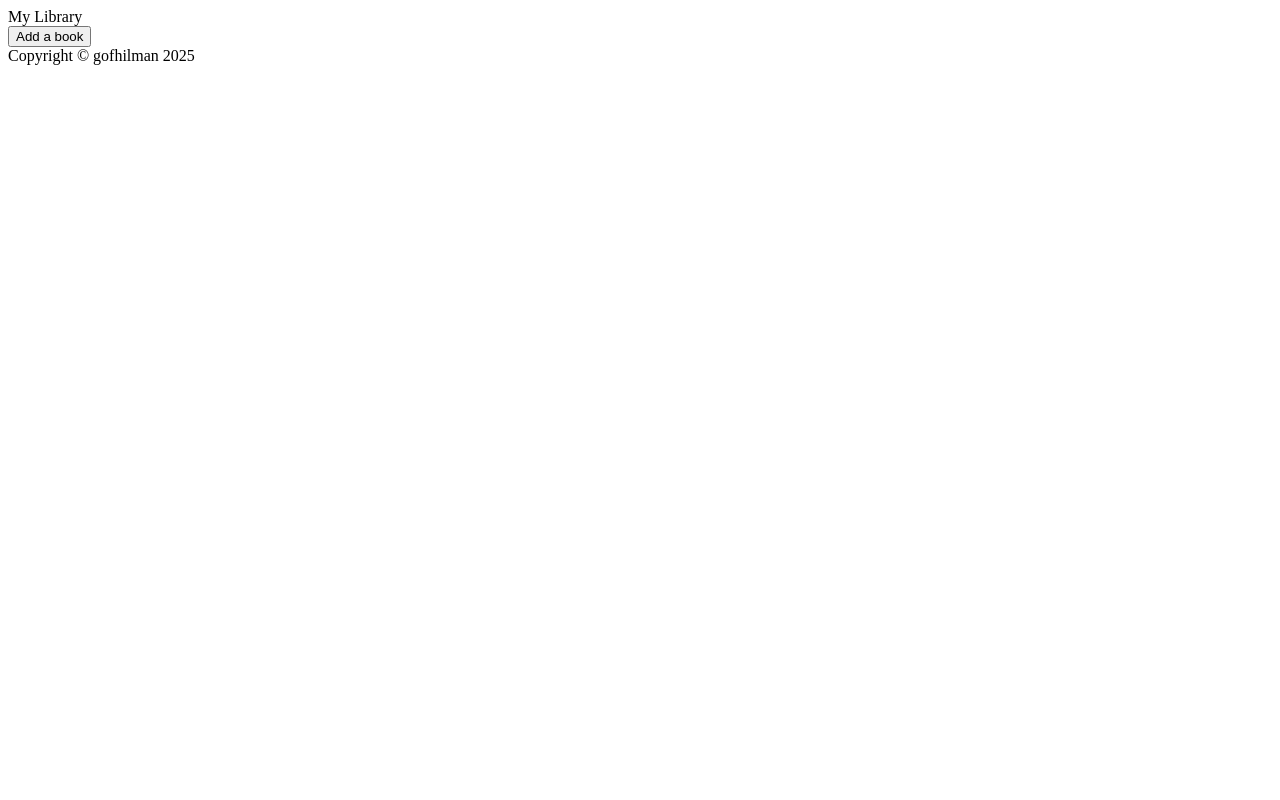
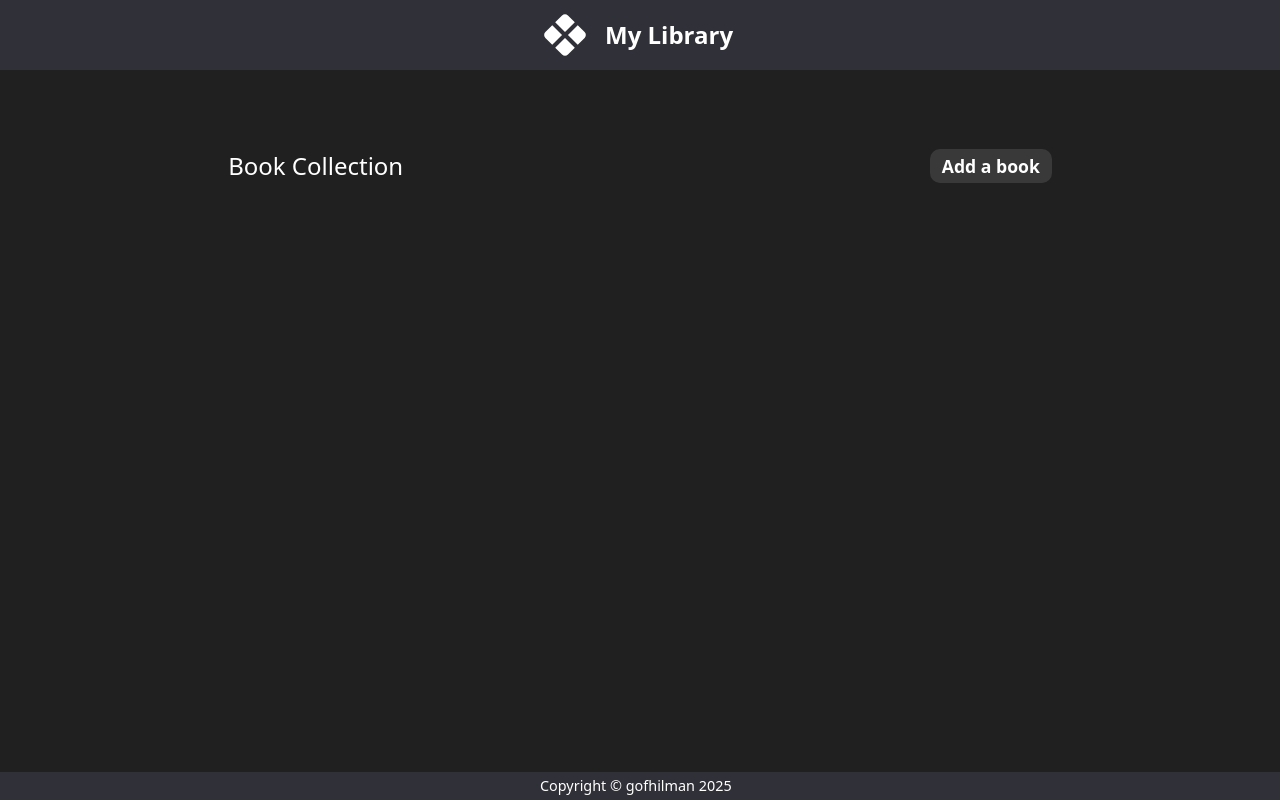
Before and after one commit to gofhilman/odin-library, a website: page index.html in a window 1280 px wide. Drawn offline with nearby package versions, Linux system fonts and the light colour scheme.

Commit message:
Style the page except for the dialog

```diff
--- a/index.html
+++ b/index.html
@@ -8,7 +8,10 @@
     <script src="script.js" defer></script>
 </head>
 <body>
-    <header>My Library</header>
+    <header>
+        <img src="icons/rhombus-split.svg" alt="Logo">
+        <h1>My Library</h1>
+    </header>
     <main>
         <dialog>
             <form action="">
@@ -37,7 +40,10 @@
                 </div>
             </form>
         </dialog>
-        <button id="add-book">Add a book</button>
+        <div class="table-heading">
+            <h2>Book Collection</h2>
+            <button id="add-book">Add a book</button>
+        </div>
         <table>
             <thead></thead>
             <tbody></tbody>
--- /dev/null
+++ b/package.json
@@ -0,0 +1,5 @@
+{
+  "dependencies": {
+    "modern-normalize": "^3.0.1"
+  }
+}
--- a/script.js
+++ b/script.js
@@ -12,7 +12,7 @@ function addBookToLibrary(book) {
 function createTableHeader() {
     if (myLibrary.length == 1) {
         const headerRow = document.createElement("tr");
-        const columnHeaders = ["Title", "Author", "Number of Pages", "Read", "Action"];
+        const columnHeaders = ["Title", "Author", "Pages", "Read", "Action"];
         columnHeaders.forEach(columnHeader => {
             const header = document.createElement("th");
             header.textContent = columnHeader;
--- a/styles.css
+++ b/styles.css
@@ -0,0 +1,138 @@
+@import 'node_modules/modern-normalize/modern-normalize.css';
+
+:root {
+    line-height: 1.5;
+
+}
+
+h1, h2, h3, h4, h5, figure, p, ol, ul {
+    margin: 0;
+}
+
+ol[role="list"], ul[role="list"] {
+    list-style: none;
+    padding-inline: 0;
+}
+
+h1, h2, h3, h4, h5 {
+    font-size: inherit;
+    font-weight: inherit;
+}
+
+img {
+    display: block;
+    max-inline-size: 100%;
+    width: 50px;
+    filter: invert(100%) brightness(1000%);
+}
+
+body {
+    font-family: system-ui, -apple-system, BlinkMacSystemFont,
+        'Segoe UI', Roboto, Oxygen, Ubuntu, Cantarell, 'Open Sans',
+        'Helvetica Neue', sans-serif;
+    height: 100vh;
+    display: flex;
+    flex-direction: column;
+    justify-content: space-between;
+    align-items: center;
+    color: white;
+    background-color: rgba(0, 0, 0, 0.874);
+}
+
+header {
+    background-color: rgba(59, 59, 72, 0.619);
+    width: 100%;
+    display: flex;
+    gap: 15px;
+    padding: 10px max(2rem, 50vw - 200px / 2);
+}
+
+h1 {
+    line-height: 50px;
+    font-size: 1.5rem;
+    font-weight: 600;
+}
+
+main {
+    width: clamp(60ch, 75%, 90ch);
+}
+
+.table-heading {
+    display: flex;
+    justify-content: space-between;
+    align-items: center;
+    margin-top: -35vh;
+}
+
+h2 {
+    line-height: 50px;
+    font-size: 1.5rem;
+    font-weight: 500;
+}
+
+#add-book {
+    padding: 7px 12px;
+    color: white;
+    background-color: rgba(98, 97, 97, 0.395);
+    border: none;
+    border-radius: 10px;
+    font-size: 1.1rem;
+    font-weight: 600;
+    cursor: pointer;
+}
+
+table {
+    width: 100%;
+    border-spacing: 2px;
+    font-size: 1.1rem;
+}
+
+th, td {
+    border-radius: 3px;
+    padding: 0.3rem;
+}
+
+thead {
+    background-color: rgba(98, 97, 97, 0.395);
+}
+
+th:nth-child(1), th:nth-child(2) {
+    width: 35%;
+}
+
+th:nth-child(3), th:nth-child(4), th:nth-child(5) {
+    width: 10%;
+}
+
+tbody {
+    background-color: rgba(126, 121, 121, 0.489);
+}
+
+td:nth-child(3) {
+    text-align: right;
+}
+
+td:nth-child(4), td:nth-child(5) {
+    text-align: center;
+}
+
+td:nth-child(5) {
+    padding: 0;
+}
+
+td > button {
+    width: 90%;
+    padding: 3px 5px;
+    border: none;
+    border-radius: 3px;
+    font-size: 1rem;
+    font-weight: 500;
+    cursor: pointer;
+}
+
+footer {
+    background-color: rgba(59, 59, 72, 0.619);
+    width: 100%;
+    padding: 3px max(2rem, 50vw - 200px / 2);
+    font-size: 0.9rem;
+}
```
Also changed, not shown: icons/rhombus-split.svg (added), 1 other file.
